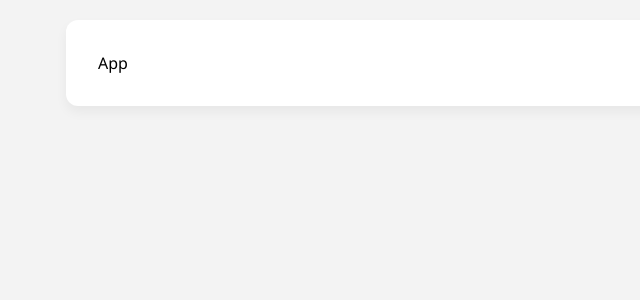
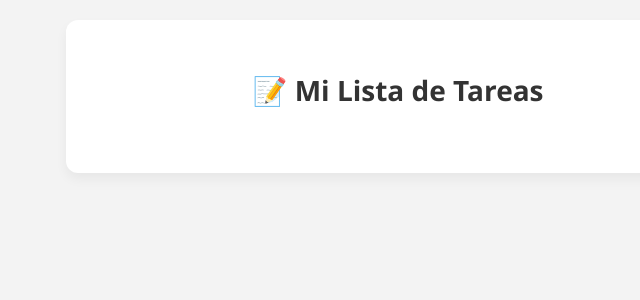
Before and after one commit to soyjuanmacias/react-todo-app-educational, a React (Vite) app: page / in a window 1280 px wide. Shown: the top 300 px of the page, without its empty margins (242-882 px from the left). Built offline with nearby package versions, Linux system fonts and the light colour scheme.

Commit message:
chore(app): add app title

```diff
--- a/src/App.jsx
+++ b/src/App.jsx
@@ -3,7 +3,7 @@ import "./App.css";
 export const App = () => {
     return (
         <div className="app-container">
-            App
+            <h1 className="app-title">📝 Mi Lista de Tareas</h1>
         </div>
     );
 };
```
Also changed, not shown: pizarras/1 - Planteamiento de aplicación.jpg (added), pizarras/2 - Estructura de la aplicación.jpg (added).
